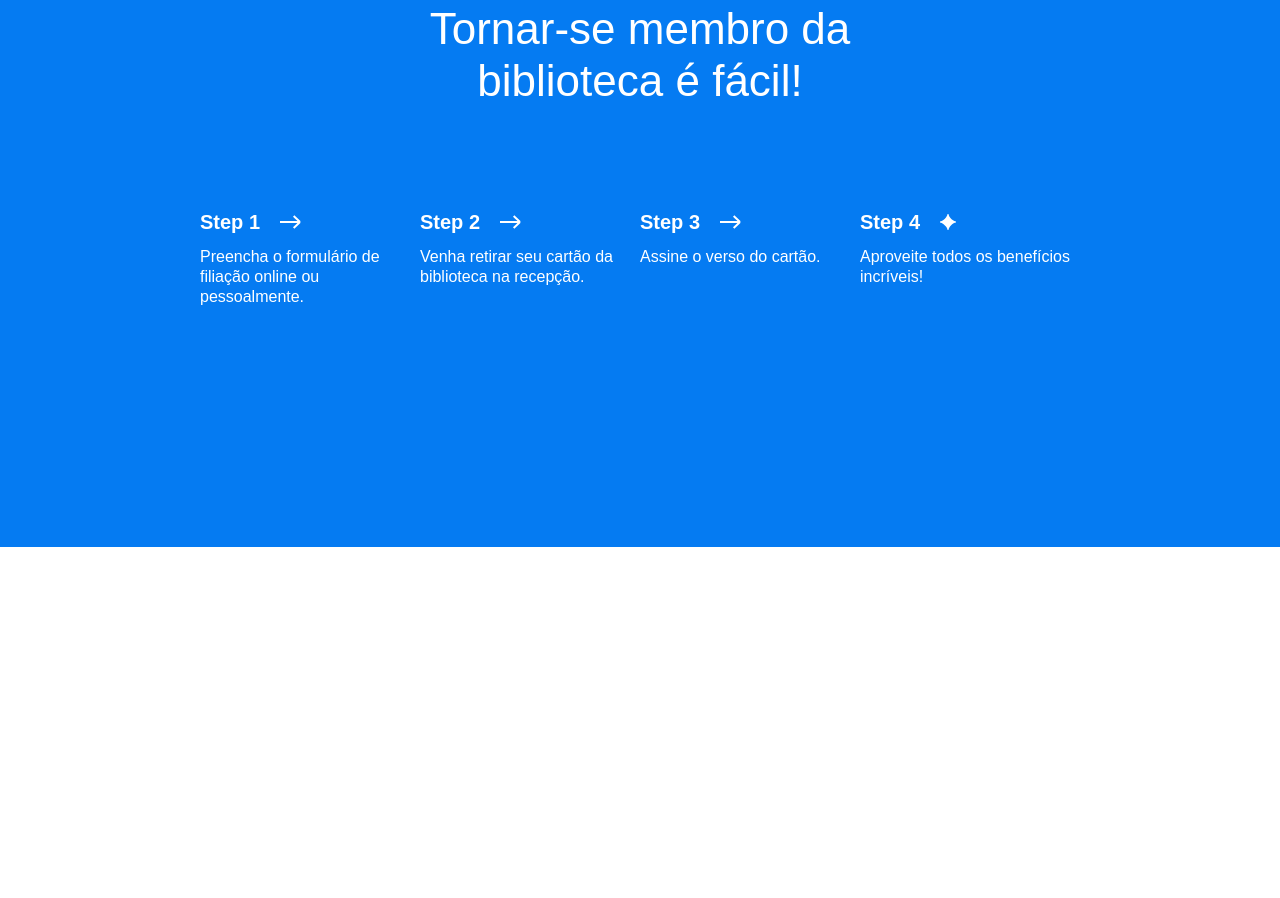
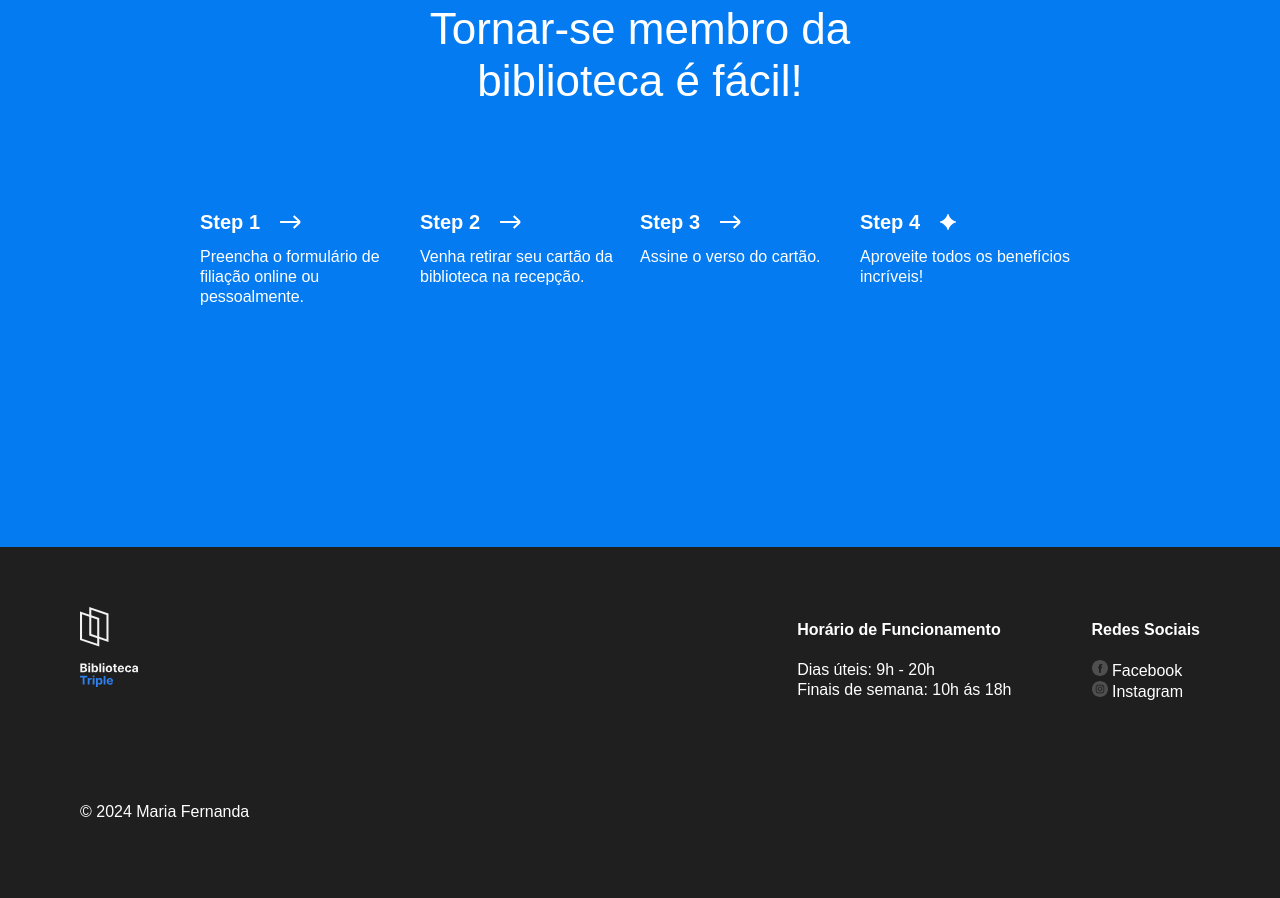
Before and after one commit to yusnwvrtx/web_project_library, a plain HTML site: page index.html in a window 1280 px wide. Shown: the part 3087-3985 px from the top of the page. Before the commit the page ends 3634 px from the top, so only its background shows below. Drawn offline with Linux system fonts and the light colour scheme.

Commit message:
add footer

```diff
--- a/index.html
+++ b/index.html
@@ -27,7 +27,7 @@
               <a class="nav__link" href="#events">Eventos</a>
             </li>
             <li>
-              <a class="nav__link">Seja um membro</a>
+              <a class="nav__link" href="#membership">Seja um membro</a>
             </li>
             <li>
               <a class="nav__link">Contatos</a>
@@ -218,7 +218,7 @@
           </div>
         </section>
 
-        <section class="membership">
+        <section id="membership" class="membership">
           <h2 class="membership__title">
             Tornar-se membro da biblioteca é fácil!
           </h2>
@@ -276,6 +276,48 @@
           </ul>
         </section>
       </main>
+      <footer class="footer">
+        <div class="footer__columns">
+          <div class="footer__column">
+            <img
+              class="footer__logo"
+              src="./images/logo_white.svg"
+              alt="Biblioteca Tripleten logo"
+            />
+          </div>
+
+          <div class="footer__column footer__column_content_hours">
+            <h2 class="footer__column-heading">Horário de Funcionamento</h2>
+            <ul class="footer__list">
+              <li class="footer__list-item">Dias úteis: 9h - 20h</li>
+              <li class="footer__list-item">Finais de semana: 10h ás 18h</li>
+            </ul>
+          </div>
+
+          <div class="footer__column footer__column_content_social">
+            <h2 class="footer__column-heading">Redes Sociais</h2>
+            <ul class="footer__list">
+              <li class="footer__list-item">
+                <img
+                  class="footer__social-icon"
+                  src="./images/facebook_white.svg"
+                  alt="Facebook logo"
+                />
+                <a class="footer__column-link" href="#">Facebook</a>
+              </li>
+              <li class="footer__list-item">
+                <img
+                  class="footer__social-icon"
+                  src="./images/instagram_white.svg"
+                  alt="Instagram logo"
+                />
+                <a class="footer__column-link" href="#">Instagram</a>
+              </li>
+            </ul>
+          </div>
+        </div>
+        <p class="footer__copyright">© 2024 Maria Fernanda</p>
+      </footer>
     </div>
   </body>
 </html>
--- a/styles/style.css
+++ b/styles/style.css
@@ -315,7 +315,7 @@
 
 .step {
   flex-basis: 220px;
-  gap: 40px;
+  row-gap: 40px;
 }
 
 .step__title {
@@ -337,21 +337,31 @@
 
 .footer {
   box-sizing: border-box;
+  background-color: #1f1f1f;
+  color: #fff;
+  padding: 60px 80px;
 }
 
 .footer__columns {
+  display: flex;
 }
 
 .footer__column_content_hours {
+  margin-left: auto;
 }
 
 .footer__column_content_social {
+  margin-left: 80px;
 }
 
 .footer__logo {
+  width: 58px;
+  height: 80px;
 }
 
 .footer__column-heading {
+  font-size: 16px;
+  margin-bottom: 20px;
 }
 
 .footer__list {
@@ -362,15 +372,20 @@
 }
 
 .footer__list-item {
+  font-size: 16px;
 }
 
 .footer__column-link {
   color: white;
   text-decoration: none;
+  text-align: center;
 }
 
 .footer__social-icon {
+  max-width: 16px;
+  max-height: 16px;
 }
 
 .footer__copyright {
+  margin-top: 100px;
 }
```
